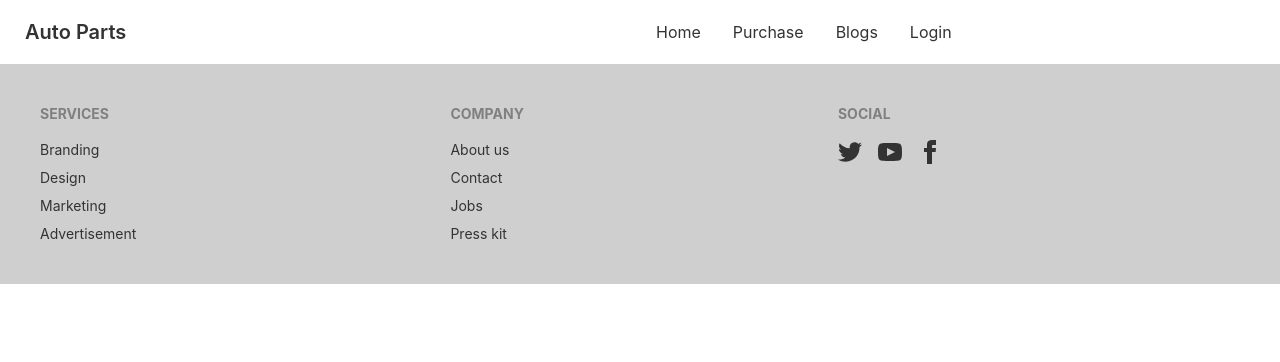
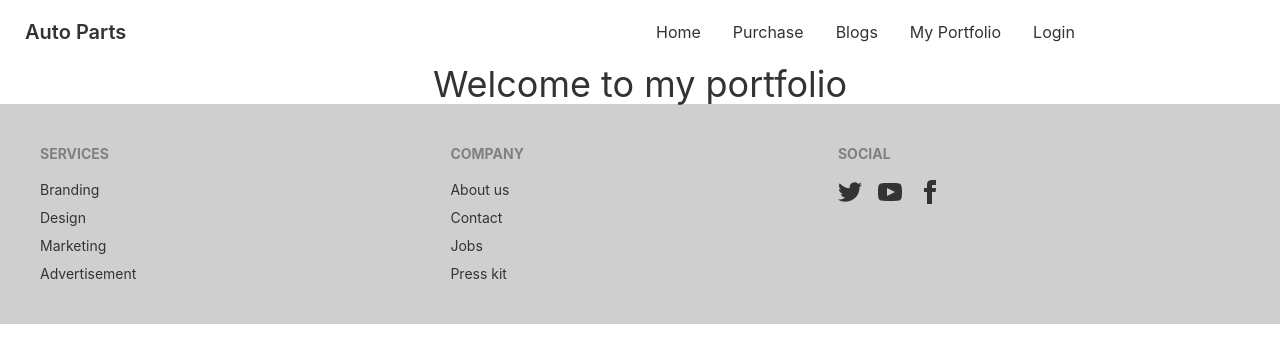
Before and after one commit to dev-nayandas/auto-parts-client, a React (Create React App) app: page /myporfolio in a window 1280 px wide. Shown: the top 362 px of the page. Built offline with nearby package versions, Linux system fonts and the light colour scheme; no server answers.

Commit message:
404 page created

```diff
--- a/src/App.js
+++ b/src/App.js
@@ -11,6 +11,8 @@ import Purchase from './Pages/Purchase/Purchase';
 import RequireAuth from './Pages/Home/Login/RequireAuth';
 import Parts from './Pages/Home/Parts';
 import Booking from './Pages/Home/Booking';
+import Error404 from './Pages/Error404/Error404';
+import MyPortfolio from './Pages/MyPorfolio/MyPortfolio';
 
 function App() {
   return (
@@ -19,7 +21,9 @@ function App() {
       <Routes>
         <Route path="/" element={<Home/>} />
         <Route path="/home" element={<Home/>} />
+        <Route path="/myporfolio" element={<MyPortfolio/>} />
         <Route path="/parts" element={<Parts/>}></Route>
+
         {/* <Route path="/part/:partId" element={<Booking/>}></Route> */}
         <Route path="/part/:partId" element={
         <RequireAuth>
@@ -33,8 +37,10 @@ function App() {
         <Route path="/signup" element={<SignUp/>} />
         <Route path="/blogs" element={<Blogs/>} />
         {/* <Route path="about" element={<About />} /> */}
+        <Route path="/*" element={<Error404/>} />
       </Routes>
       <Footer></Footer>
+
     </div>
   );
 }
--- /dev/null
+++ b/src/Pages/Error404/Error404.js
@@ -0,0 +1,12 @@
+import React from 'react';
+
+const Error404 = () => {
+    return (
+        <div>
+            <h1 className='text-4xl text-center'>The page you are looking for not found</h1>
+            <img style={{width:"1280px"}} src='https://images.pexels.com/photos/279360/pexels-photo-279360.jpeg?auto=compress&cs=tinysrgb&w=1260&h=750&dpr=1'></img>
+        </div>
+    );
+};
+
+export default Error404;
--- /dev/null
+++ b/src/Pages/MyPorfolio/MyPortfolio.js
@@ -0,0 +1,11 @@
+import React from 'react';
+
+const MyPortfolio = () => {
+    return (
+        <div>
+            <h1 className='text-4xl text-center'>Welcome to my portfolio</h1>
+        </div>
+    );
+};
+
+export default MyPortfolio;
--- a/src/Pages/Shared/NavBar.js
+++ b/src/Pages/Shared/NavBar.js
@@ -15,6 +15,7 @@ const NavBar = () => {
         <li><Link to='/home'>Home</Link></li>
         <li><Link to='/purchase'>Purchase</Link></li>
         <li><Link to='/blogs'>Blogs</Link></li>
+        <li><Link to='/myportfolio'>My Portfolio</Link></li>
         <li>{user ? <button class="btn btn-ghost" onClick={logout}>SignOut</button>
             : <Link to='/login'>Login</Link>}</li>
 
```
